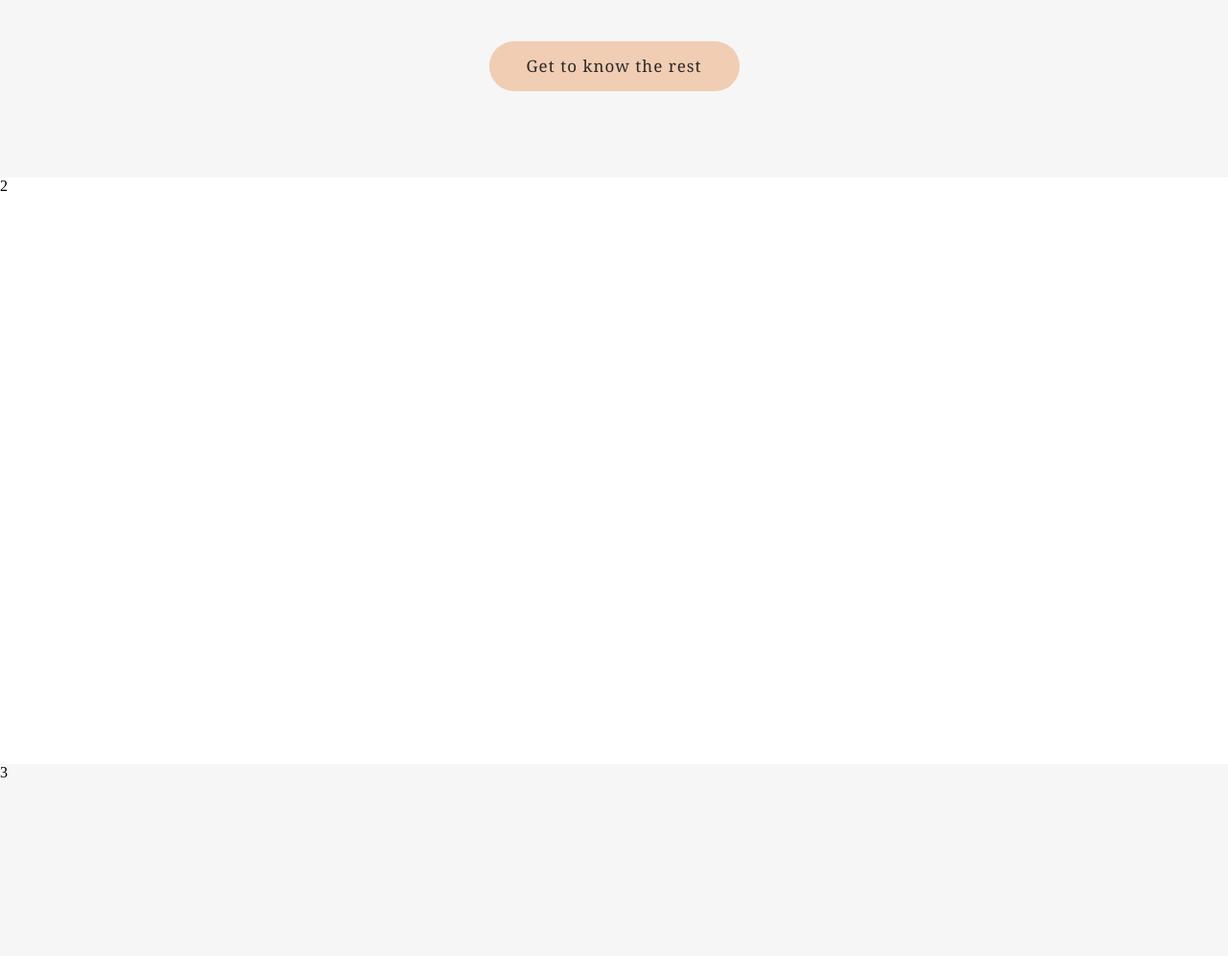
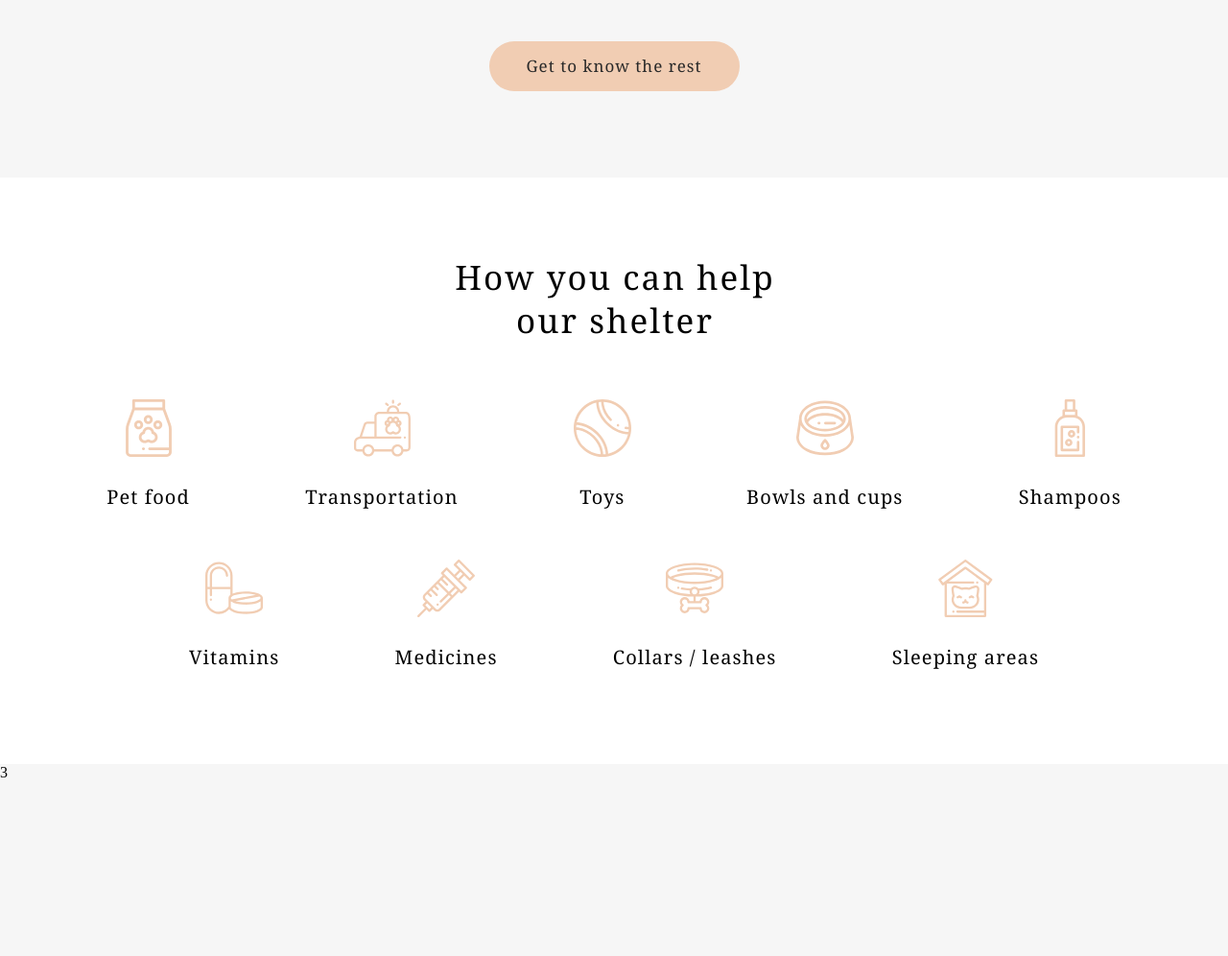
Before and after one commit to ifeelsoempty/shelter, a plain HTML site: page index.html in a window 1280 px wide. Shown: the part 2514-3510 px from the top of the page at 96% size. Drawn offline with Linux system fonts and the light colour scheme.

Commit message:
feat: add new block

```diff
--- a/index.html
+++ b/index.html
@@ -96,7 +96,47 @@
         </div>
         <a class="button our-friends__button" href="#">Get to know the rest</a>
       </section>
-      <section class="help">2</section>
+      <section class="help">
+        <h1 class="help__title">How you can help our shelter</h1>
+        <div class="help__list">
+          <div class="help__item">
+            <img src="assets/help_food.svg" alt="">
+            <h1>Pet food</h1>
+          </div>
+          <div class="help__item">
+            <img src="assets/help_transp.svg" alt="">
+            <h1>Transportation</h1>
+          </div>
+          <div class="help__item">
+            <img src="assets/help_toys.svg" alt="">
+            <h1>Toys</h1>
+          </div>
+          <div class="help__item">
+            <img src="assets/help_bowls.svg" alt="">
+            <h1>Bowls and cups</h1>
+          </div>
+          <div class="help__item">
+            <img src="assets/help_shamp.svg" alt="">
+            <h1>Shampoos</h1>
+          </div>
+          <div class="help__item">
+            <img src="assets/help_vit.svg" alt="">
+            <h1>Vitamins</h1>
+          </div>
+          <div class="help__item">
+            <img src="assets/help_med.svg" alt="">
+            <h1>Medicines</h1>
+          </div>
+          <div class="help__item">
+            <img src="assets/help_col.svg" alt="">
+            <h1>Collars / leashes</h1>
+          </div>
+          <div class="help__item">
+            <img src="assets/help_sleep.svg" alt="">
+            <h1>Sleeping areas</h1>
+          </div>
+        </div>
+      </section>
       <section class="in-addition">3</section>
       <footer>5</footer>
     </main>
--- a/style.css
+++ b/style.css
@@ -317,8 +317,55 @@ nav ul li a:hover {
 }
 
 .help {
-  height: 611px;
+  display: flex;
+  flex-direction: column;
+  align-items: center;
+  min-height: 611px;
 }
+
+.help__title{
+  font-family: "Georgia";
+  font-weight: 400;
+  font-size: 35px;
+  letter-spacing: 0.13rem;
+  line-height: 45px;
+  max-width: 350px;
+  text-align: center;
+  padding-top: 81px;
+  margin-left: 2px;
+}
+
+.help__list{
+  display: flex;
+  flex-wrap: wrap;
+  column-gap: 120.2px;
+  justify-content: center;
+  row-gap: 54px;
+  max-width: 1200px;
+  min-height: 200px;
+  padding: 60px;
+}
+
+.help__item{
+  display: flex;
+  flex-direction: column;
+  align-items: center;
+}
+
+.help__item h1{
+  font-family: "Georgia";
+  padding-top: 30px;
+  font-size: 20px;
+  font-weight: 400;
+  line-height: 23px;
+  letter-spacing: 0.07rem;
+}
+
+.help__item img{
+  max-width: 60px;
+  height: 60px;
+}
+
 
 .in-addition {
   background: #f6f6f6;
@@ -330,3 +377,15 @@ footer {
     radial-gradient(100% 215.42% at 0% 0%, #5b483a 0%, #262425 70%), #211f20;
   height: 355px;
 }
+
+
+@media (max-width: 720px){
+  .arrow{
+    display: none;
+  }
+
+  .slider{
+    justify-content: center;
+  }
+
+}
```
Also changed, not shown: assets/help_bowls.svg (added), assets/help_col.svg (added), assets/help_food.svg (added), assets/help_med.svg (added), assets/help_shamp.svg (added), assets/help_sleep.svg (added), assets/help_toys.svg (added), assets/help_transp.svg (added), assets/help_vit.svg (added).
